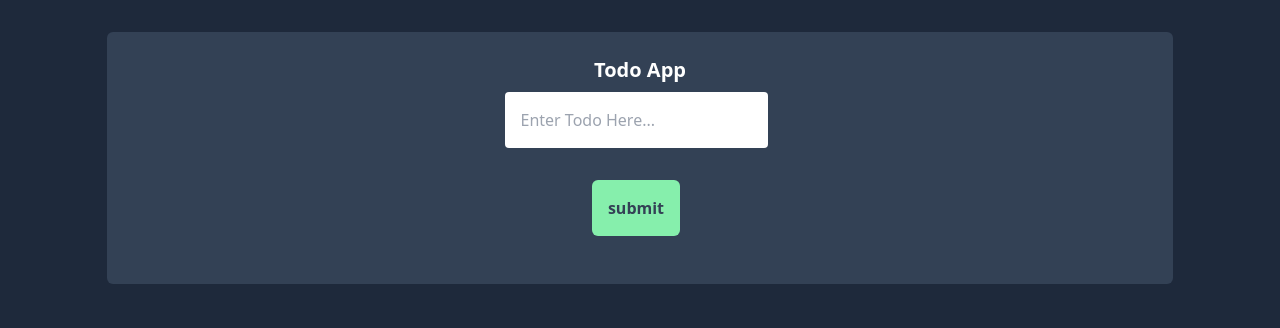
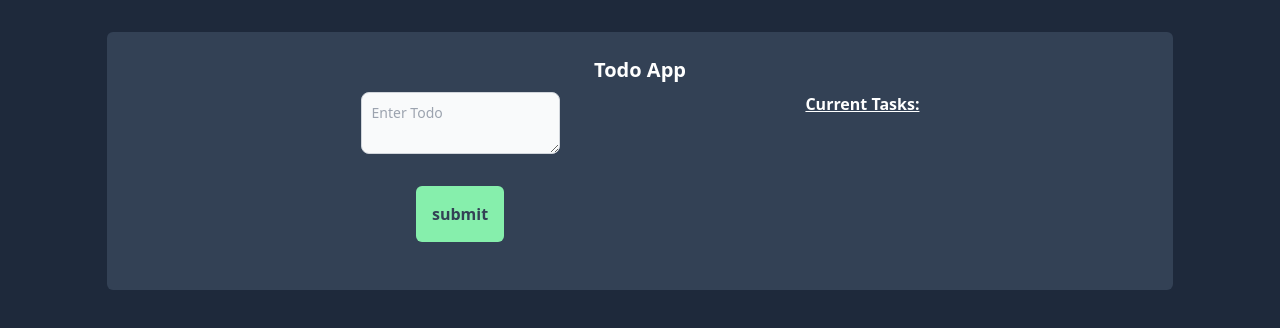
Before and after one commit to haflettjm/NuxtDark-Todo, a Nuxt app: page / in a window 1280 px wide. Shown: the top 328 px of the page. Built offline with nearby package versions, Linux system fonts and the light colour scheme.

Commit message:
fixed some styling on the input area changed it to a textarea

```diff
--- a/pages/index.vue
+++ b/pages/index.vue
@@ -33,20 +33,33 @@
             </h1>
             <div class="
                 flex
-                justify-center
+                justify-evenly
                 space-x-2
             ">
                 <div class="flex-col">
                     <div>
-                        <input
-                            class="
-                                text-black
-                                rounded
-                                p-4
-                                "
-                            v-model="input"
-                            type="text"
-                            placeholder="Enter Todo Here...">
+                        <textarea id="message" rows="2"
+                        v-model="input"
+                        type="text"
+                        class="
+                            block
+                            p-2.5
+                            w-full
+                            text-sm
+                            text-white
+                            bg-gray-50
+                            rounded-lg border
+                            border-gray-300
+                            focus:ring-blue-500
+                            focus:border-blue-500
+                            dark:bg-gray-700
+                            dark:border-gray-600
+                            dark:placeholder-gray-400
+                            dark:text-white
+                            dark:focus:ring-blue-500
+                            dark:focus:border-blue-500"
+                        placeholder="Enter Todo">
+                        </textarea>
                     </div>
                     <div>
                         <button
@@ -63,7 +76,10 @@
                         </button>
                     </div>
                 </div>
-                <div>
+                <div class="
+                    mx-6
+                ">
+                    <h4 class="font-bold underline">Current Tasks:</h4>
                     <ul>
                         <li v-for="item in todos">
                             {{ item }}
```
